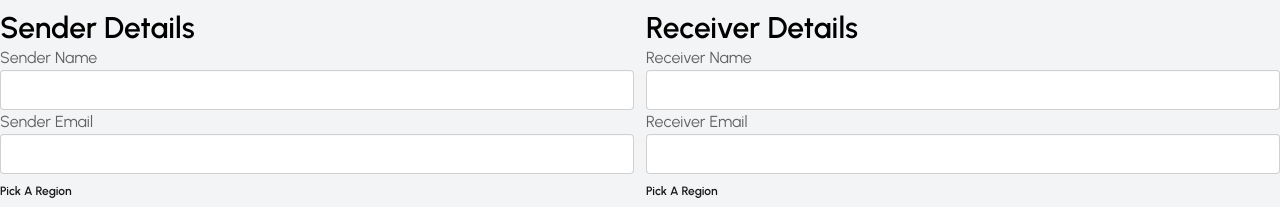
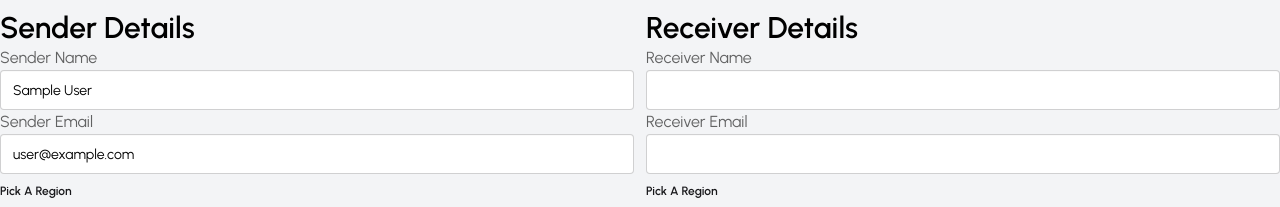
Before and after one commit to himlapotla/Zapshift-A-Role-Based-Courier-Delivery-Project, a React (Vite) app: page /send-parcel in a window 1280 px wide. Shown: the part 314-521 px from the top of the page. Built offline with nearby package versions, Linux system fonts and the light colour scheme; no server answers; sample sign-in values are in the browser's storage.

Commit message:
implementing sender and reeiver's data in backend is done

```diff
--- a/index.html
+++ b/index.html
@@ -4,7 +4,7 @@
     <meta charset="UTF-8" />
     <link rel="icon" type="image/svg+xml" href="/vite.svg" />
     <meta name="viewport" content="width=device-width, initial-scale=1.0" />
-    <title>hungry-hub</title>
+    <title>Zap-Shift</title>
   </head>
   <body>
     <div id="root"> </div>
--- /dev/null
+++ b/src/hooks/useAxiosSecurity.jsx
@@ -0,0 +1,13 @@
+import axios from 'axios'
+import React from 'react'
+
+const useAxiosSecurity = () => {
+
+    const axiosSecurity = axios.create({
+        baseURL : 'http://localhost:3000'
+    })
+
+  return axiosSecurity
+}
+
+export default useAxiosSecurity
--- a/src/pages/Auth/Register/Register.jsx
+++ b/src/pages/Auth/Register/Register.jsx
@@ -38,7 +38,7 @@ const Register = () => {
 
                         updateUserProfile(profile)
                         .then( () => {
-                            console.log('useer profile updated Done..');
+                            // console.log('useer profile updated Done..');
                         })
                         .catch( err => console.log(err))
                     })
--- a/src/pages/SendParcel/SendParcel.jsx
+++ b/src/pages/SendParcel/SendParcel.jsx
@@ -2,6 +2,8 @@ import React from 'react'
 import { useForm } from 'react-hook-form'
 import { useLoaderData } from 'react-router'
 import Swal from 'sweetalert2'
+import useAxiosSecurity from '../../hooks/useAxiosSecurity'
+import UseAuth from '../../hooks/UseAuth'
 
 const SendParcel = () => {
 
@@ -10,6 +12,8 @@ const SendParcel = () => {
     const serviceCenters = useLoaderData()
     const regionsDuplicate = serviceCenters.map(c => c.region)
     const regions = [...new Set(regionsDuplicate)]
+    const axiosSecurity = useAxiosSecurity()
+    const { user } = UseAuth()
 
     const senderRegion = watch('senderRegion')
     const receiverRegion = watch('receiverRegion')
@@ -21,6 +25,8 @@ const SendParcel = () => {
     }
 
     const handleSendParcel = (data) => {
+
+        console.log(data)
 
         let cost = 0
         let isSameDistrict = false
@@ -65,12 +71,14 @@ const SendParcel = () => {
             cancelButtonColor: "#d33",
             confirmButtonText: "Yes, I agree!"
         }).then((result) => {
-            if (result.isConfirmed) Swal.fire({
-                title: "Deleted!",
-                text: "Your file has been deleted.",
-                icon: "success"
-            });
+            if (result.isConfirmed) {
+                axiosSecurity.post('/parcels', data)
+                .then(res => {
+                    console.log('after saving the parcel data', res.data)
+                })
+            }
         });
+        // Axios automatically does two things behind the scenes: Serializes your data object → JSON.stringify(data) → turns it into a JSON string. Sets the header → Content-Type: application/json automatically
 
     }
 
@@ -111,10 +119,10 @@ const SendParcel = () => {
                         <h3 className="font-semibold text-3xl"> Sender Details </h3>
 
                         <label className="label "> Sender Name </label>
-                        <input type="text" {...register('senderName')} className="input w-full" />
+                        <input defaultValue={user?.displayName} type="text" {...register('senderName')} className="input w-full" />
 
                         <label className="label "> Sender Email </label>
-                        <input type="email" {...register('senderEmail')} className="input w-full" />
+                        <input defaultValue={user?.email} type="email" {...register('senderEmail')} className="input w-full" />
 
                         <fieldset className="fieldset">
                             <legend className="fieldset-legend"> Pick A Region </legend>
```
